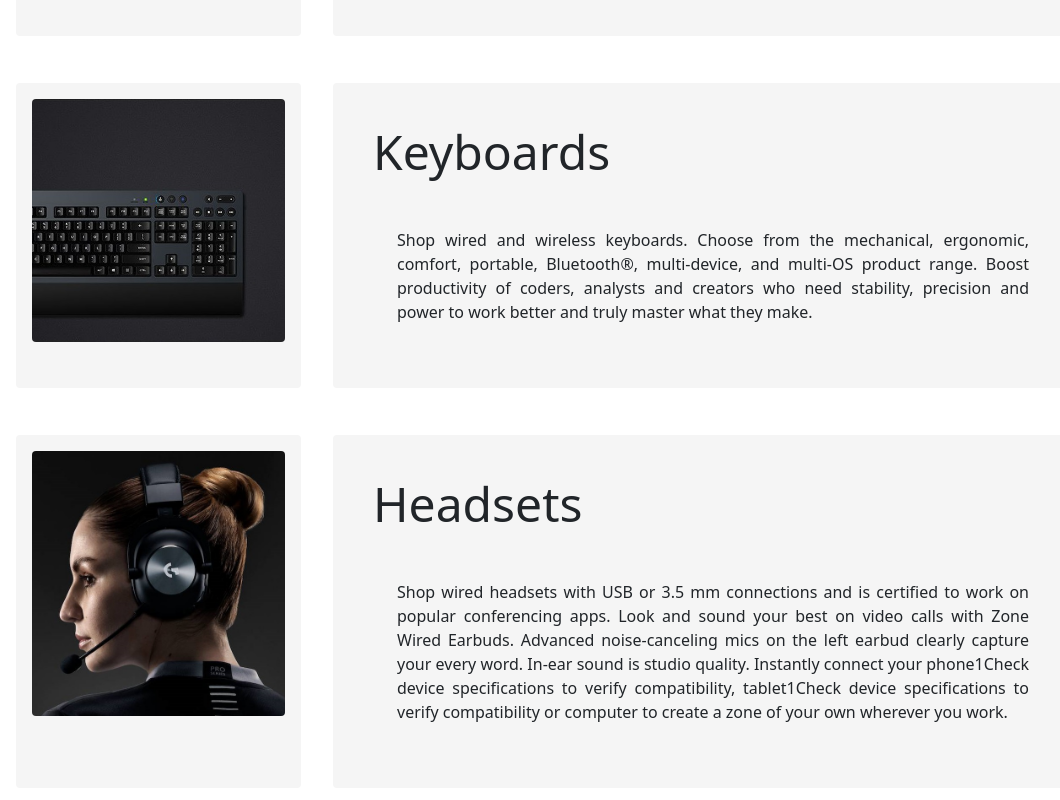
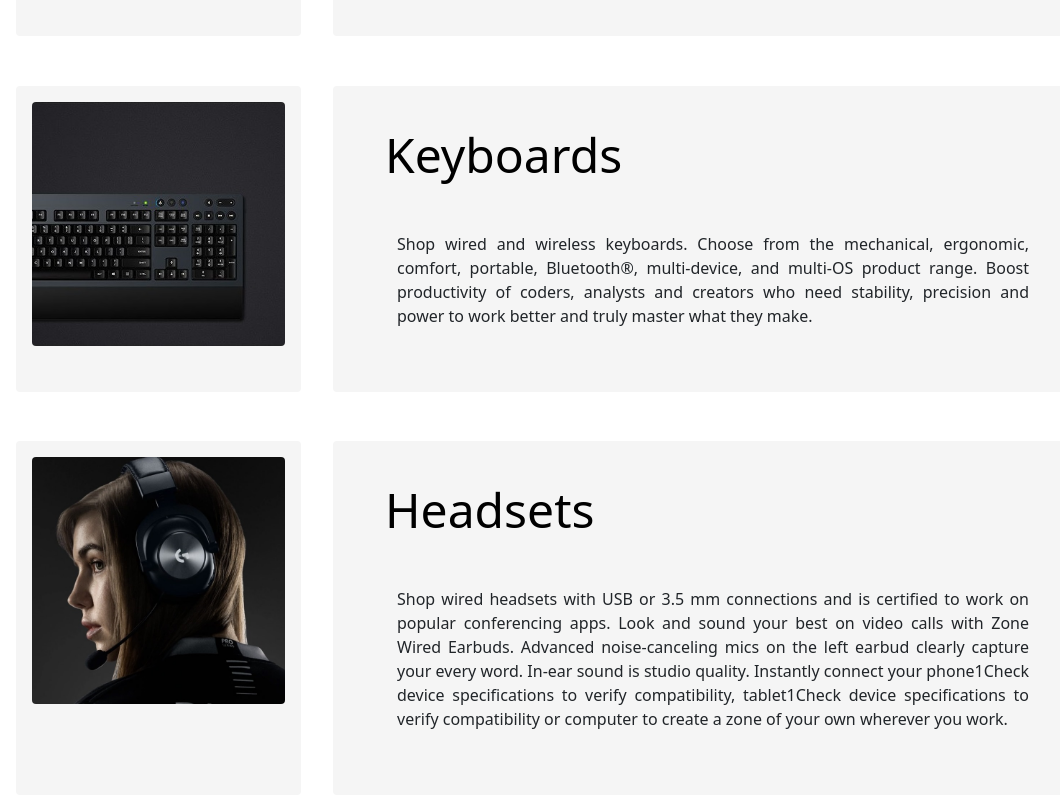
Before and after one commit to ligarunge/hackathon-3, a React (Create React App) app: page /categories in a window 1280 px wide. Shown: the part 740-1540 px from the top of the page, without its empty margins (70-1130 px from the left). Built offline with nearby package versions, Linux system fonts and the light colour scheme.

Commit message:
data added

```diff
--- /dev/null
+++ b/src/Components/CategoryItem.js
@@ -0,0 +1,26 @@
+import { Link } from "react-router-dom";
+import categories from "../Data/categories";
+
+function CategoryItem(props) {
+    const name = props.name;
+    const description = props.description;
+    const imageUrl = props.imageUrl;
+    return (
+
+             <div className="row rounded" style={{marginTop: '1.1em'}}>
+                <div className="col-md-3 p-3 m-3 rounded" style={{backgroundColor: 'whitesmoke'}}>
+                        <img  className="img-fluid rounded" src={imageUrl}/>
+                </div>
+                <div className="col-md-8 p-3 m-3 rounded" style={{backgroundColor: 'whitesmoke'}}>
+                    <div className="row m-4 display-5">
+                    <Link className="link-none" to="/category">{name}</Link>
+                    </div>
+                    <div className="row m-5" style={{textAlign: 'justify'}}>
+                    {description}
+                    </div>
+                </div>
+            </div>
+    )
+
+}
+export default CategoryItem;
--- a/src/Components/ProductCardTop.js
+++ b/src/Components/ProductCardTop.js
@@ -5,7 +5,7 @@ export default function ProductCardTop() {
 
     return (
         <div>
-            <h1 className="mt-3">Category 1</h1>
+            <h1 className="m-3 display-5">Mice</h1>
             <div className="category-top mt-5 me-5 mb-5">
                 <img src="/images/product_images/mouse1-img-1.png" alt="mouse" className="category-image-left"/>
                 <div className="category-text ms-5">
--- /dev/null
+++ b/src/Data/categories.js
@@ -0,0 +1,22 @@
+const categories = [
+    {
+        title: 'Category1',
+        name: 'Mice',
+        description: 'Shop wireless and wired mice. Choose from the Bluetooth®, performance, ergonomic, business, EDU, travel, compact, and WFH product range. Ultimate versatility, remarkable performance. Meet the compact mouse designed for mobile work—from home office to cafe to airport lounge.',
+        imageUrl: '/images/mouse-category.jpg',
+    },
+    {
+        title: 'Category2',
+        name: 'Keyboards',
+        description: 'Shop wired and wireless keyboards. Choose from the mechanical, ergonomic, comfort, portable, Bluetooth®, multi-device, and multi-OS product range. Boost productivity of coders, analysts and creators who need stability, precision and power to work better and truly master what they make. ',
+        imageUrl: '/images/keyboard-category.jpg',
+    },
+    {
+        title: 'Category3',
+        name: 'Headsets',
+        description: 'Shop wired headsets with USB or 3.5 mm connections and is certified to work on popular conferencing apps. Look and sound your best on video calls with Zone Wired Earbuds. Advanced noise-canceling mics on the left earbud clearly capture your every word. In-ear sound is studio quality. Instantly connect your phone1Check device specifications to verify compatibility, tablet1Check device specifications to verify compatibility or computer to create a zone of your own wherever you work.',
+        imageUrl: '/images/headsets-category2.jpg',
+    }
+
+]
+export default categories;
--- a/src/Pages/Categories.js
+++ b/src/Pages/Categories.js
@@ -1,5 +1,8 @@
 import { Link } from "react-router-dom";
+import CategoryItem from "../Components/CategoryItem";
 import "./Categories.css"
+import categories from "../Data/categories";
+
 
 
 
@@ -8,12 +11,10 @@ function Categories() {
     <div>
         <div className="" style={{
                     backgroundImage: "url(/images/keyboard-present.jpg)",
-
-
                     backgroundPosition: 'top',
                     backgroundSize: '100%',
                     backgroundRepeat: 'no-repeat'
-}}>
+        }}>
             <div className="container">
                 <div className="row justify-content-end display-5">
                     <div className="col-md-4 mt-5">
@@ -31,48 +32,10 @@ function Categories() {
             <div className="row">
               <p className="display-3">Categories</p>
             </div>
-            <div className="row rounded" style={{marginTop: '1.1em'}}>
-                <div className="col-md-3 p-3 m-3 rounded" style={{backgroundColor: 'whitesmoke'}}>
-                        <img  className="img-fluid rounded" src="/images/mouse-category.jpg"/>
-                </div>
-                <div className="col-md-8 p-3 m-3 rounded" style={{backgroundColor: 'whitesmoke'}}>
-                    <div className="row m-4 display-5">
-                    <Link className="link-none" to="/category">Mice</Link>
-                    </div>
-                    <div className="row m-5" style={{textAlign: 'justify'}}>
-                    Shop wireless and wired mice. Choose from the Bluetooth®, performance, ergonomic, business, EDU, travel, compact, and WFH product range. Ultimate versatility, remarkable performance. Meet the compact mouse designed for mobile work—from home office to cafe to airport lounge.
-                    </div>
-                </div>
+            <CategoryItem name={categories[0].name} description={categories[0].description} imageUrl={categories[0].imageUrl}/>
+            <CategoryItem name={categories[1].name} description={categories[1].description} imageUrl={categories[1].imageUrl}/>
+            <CategoryItem name={categories[2].name} description={categories[2].description} imageUrl={categories[2].imageUrl}/>
             </div>
-            <div className="row rounded" style={{marginTop: '0.9em'}}>
-                <div className="col-md-3 p-3 m-3 rounded" style={{backgroundColor: 'whitesmoke'}}>
-                        <img  className="img-fluid rounded" src="/images/keyboard-category.jpg"/>
-                </div>
-                <div className="col-md-8 p-3 m-3 rounded" style={{backgroundColor: 'whitesmoke'}}>
-                    <div className="row m-4 display-5">
-                        Keyboards
-                    </div>
-                    <div className="row m-5" style={{textAlign: 'justify'}}>
-                    Shop wired and wireless keyboards. Choose from the mechanical, ergonomic, comfort, portable, Bluetooth®, multi-device, and multi-OS product range. Boost productivity of coders, analysts and creators who need stability, precision and power to work better and truly master what they make.
-                    </div>
-                </div>
-            </div>
-            <div className="row rounded" style={{marginTop: '0.9em'}}>
-                <div className="col-md-3 p-3 m-3 rounded" style={{backgroundColor: 'whitesmoke'}}>
-                        <img  className="img-fluid rounded" src="/images/headsets-category1.jpg"/>
-                </div>
-                <div className="col-md-8 p-3 m-3 rounded" style={{backgroundColor: 'whitesmoke'}}>
-                    <div className="row m-4 display-5">
-                        Headsets
-                    </div>
-                    <div className="row m-5" style={{textAlign: 'justify'}}>
-                        Shop wired headsets with USB or 3.5 mm connections and is certified to work on popular conferencing apps. Look and sound your best on video calls with Zone Wired Earbuds. Advanced noise-canceling mics on the left earbud clearly capture your every word. In-ear sound is studio quality. Instantly connect your phone1Check device specifications to verify compatibility, tablet1Check device specifications to verify compatibility or computer to create a zone of your own wherever you work.
-                    </div>
-                </div>
-            </div>
-
-
-        </div>
         </div>
     </div>
   )
```
